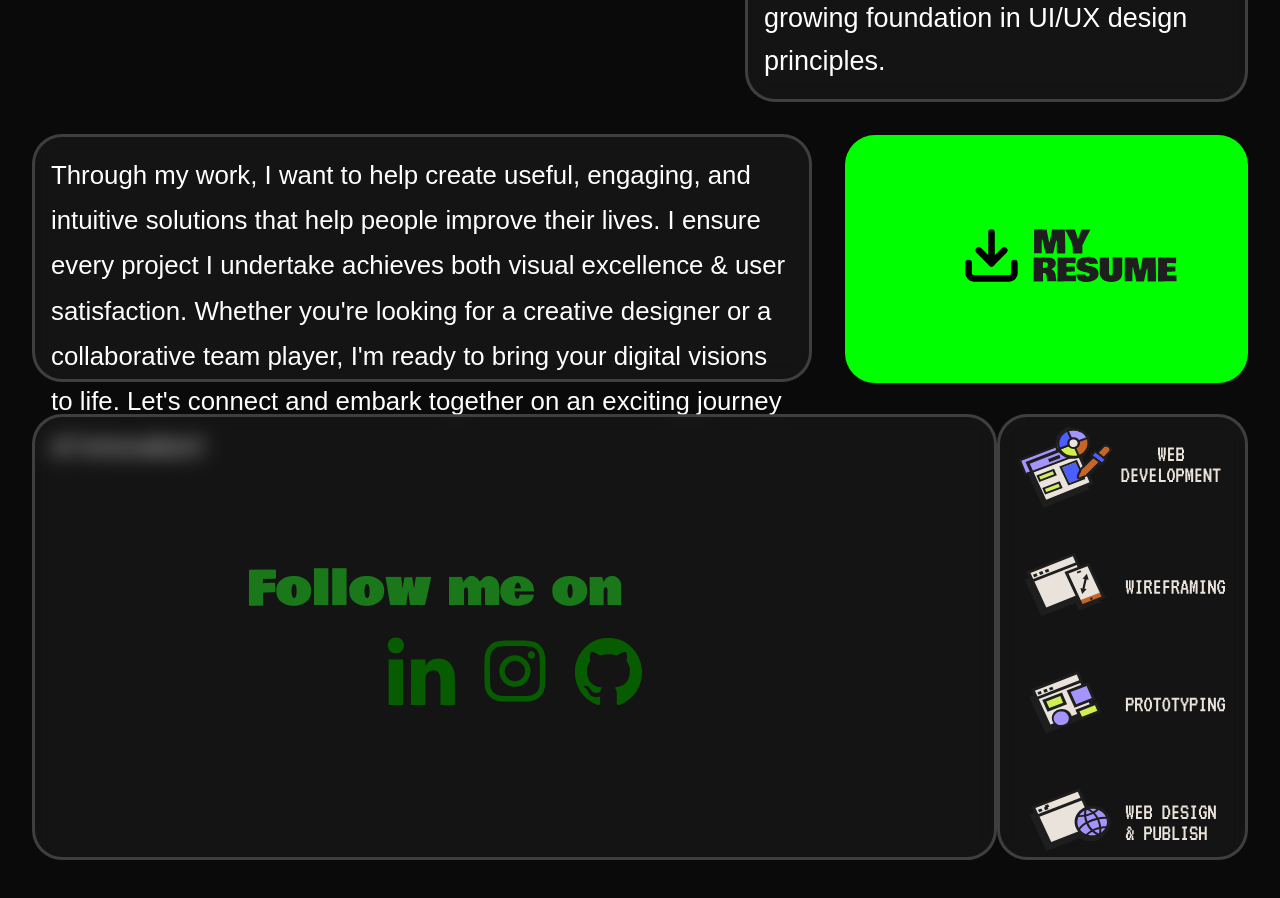
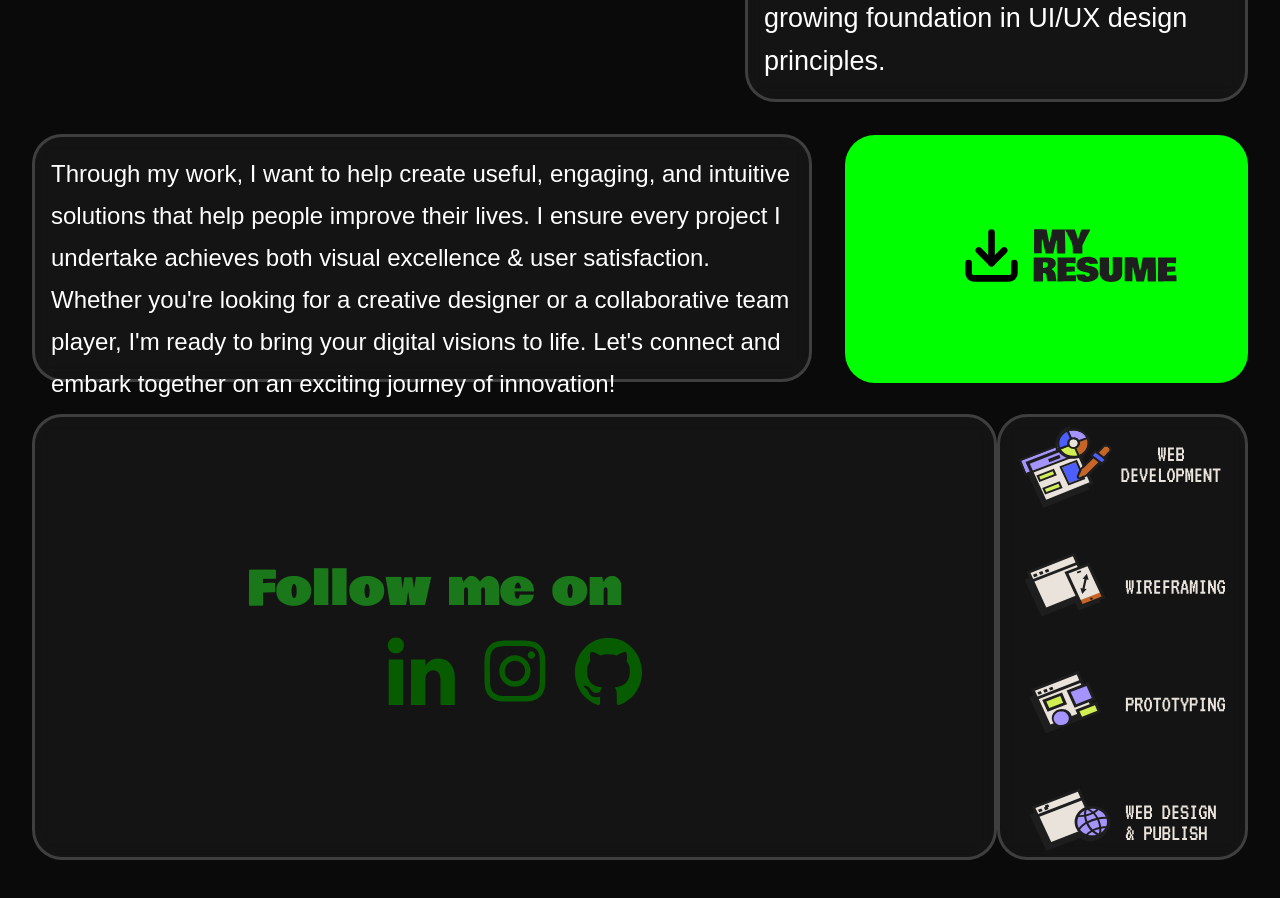
Before and after one commit to viksit-sharma/viksit_sharma, a plain HTML site: page index.html in a window 1280 px wide. Shown: the part 3900-4798 px from the top of the page. Drawn offline with Linux system fonts and the light colour scheme.

Commit message:
Update style.css

```diff
--- a/styles/style.css
+++ b/styles/style.css
@@ -370,7 +370,7 @@ body {
 .mission-text {
   font-family: "arial";
   flex: 2;
-  font-size: 25.8px;
+  font-size: 24px;
   line-height: 1.75;
 }
 
```
